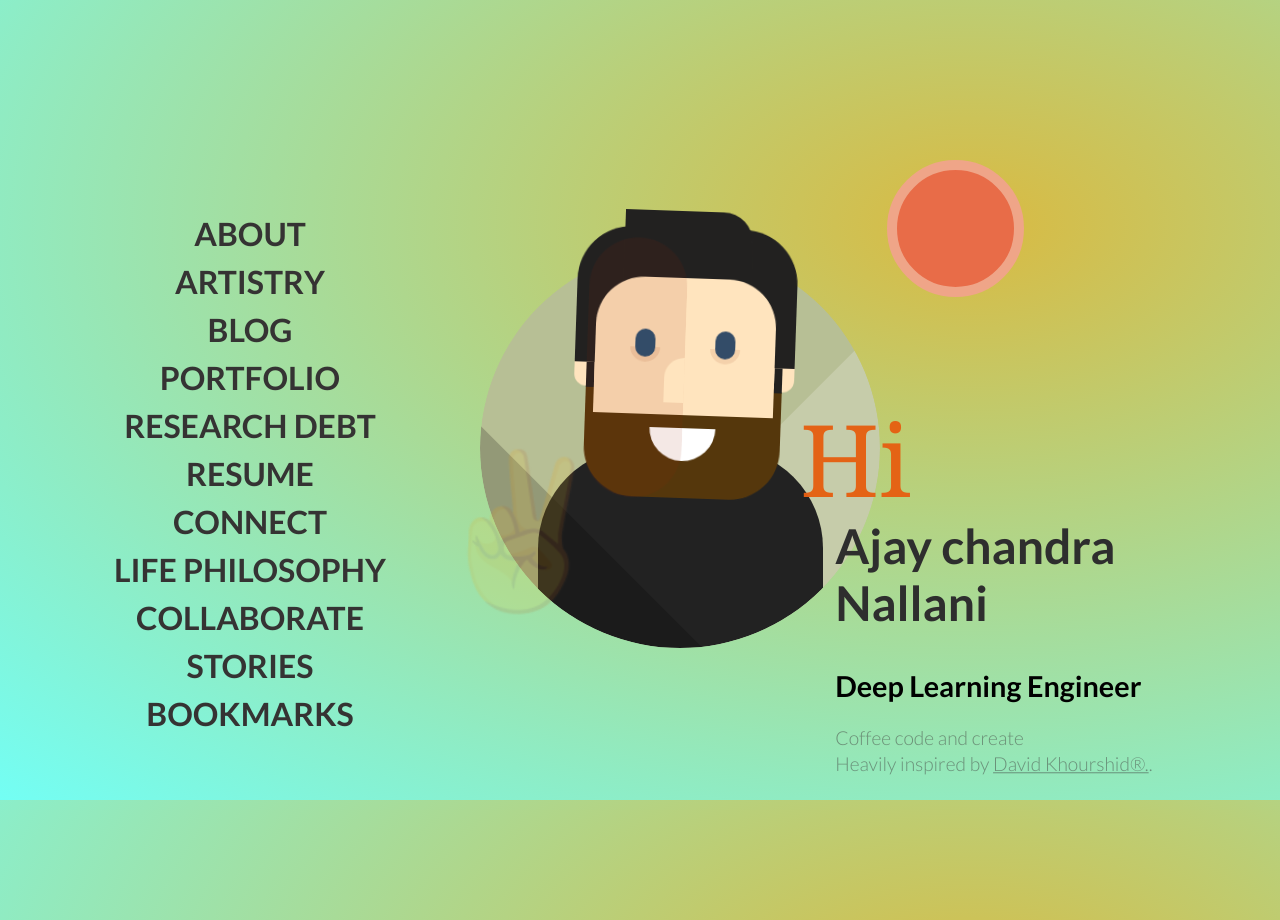
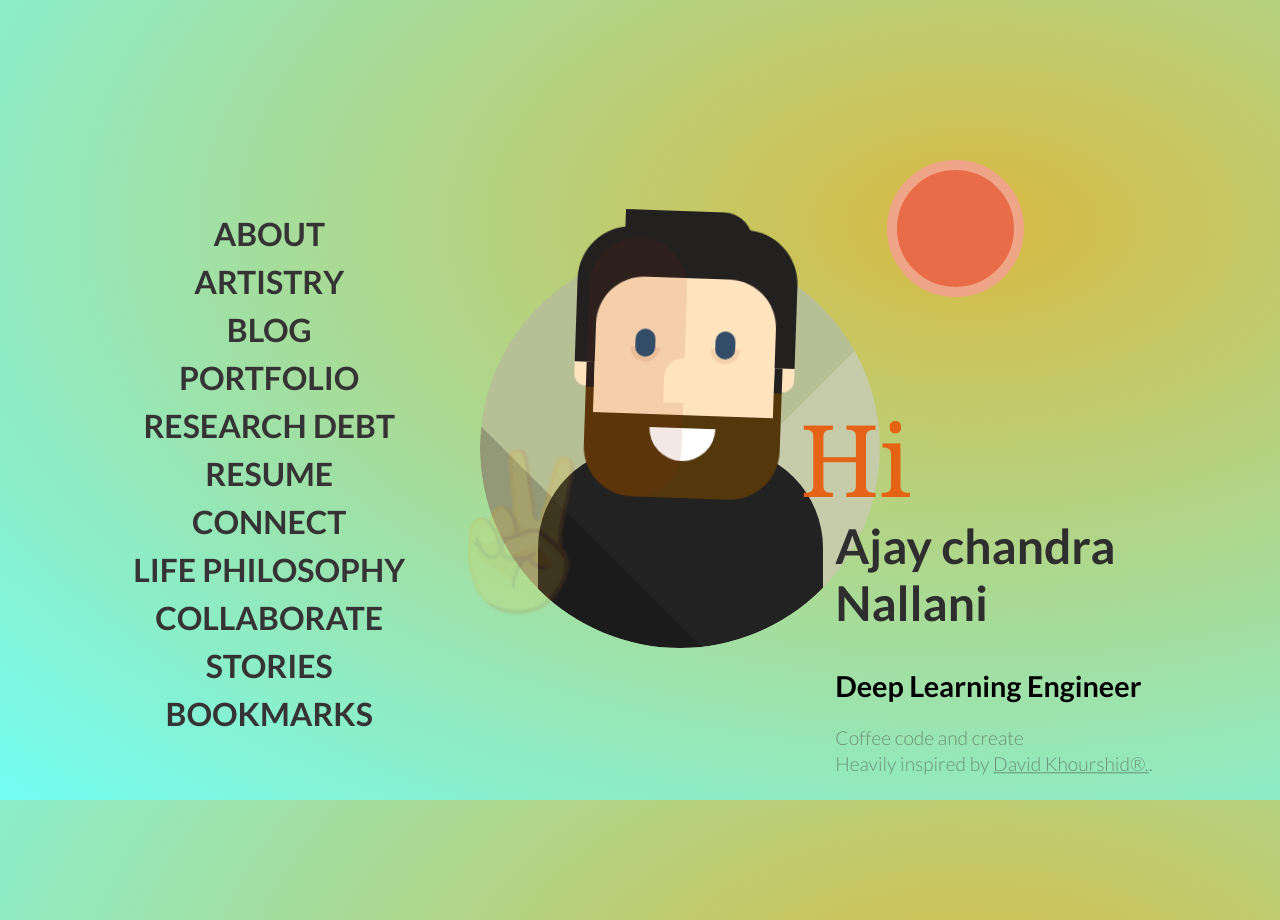
Before and after one commit to AjayNallani/AjayNallani.github.io, a plain HTML site: page index.html in a window 1280 px wide. Drawn offline with Linux system fonts and the light colour scheme.

Commit message:
code refactor

```diff
--- a/css/info.css
+++ b/css/info.css
@@ -875,7 +875,7 @@ aside, main {
 .device {
   position: absolute;
   top: 10%;
-  right: 30%;
+  right: 27%;
   height: 816px;
   width: 396px;
   padding: 90px 10px;
--- a/index.html
+++ b/index.html
@@ -2,7 +2,7 @@
 <html lang="en">
 
 <head>
-    <!-- <meta name="viewport" content="width=device-width, initial-scale=1"> -->
+    <meta name="viewport" content="width=device-width, initial-scale=1">
     <title>Ajay Chandra Nallani</title>
     <link href="css/main.css" rel="stylesheet">
     <link href="css/person.css" rel="stylesheet">
```
